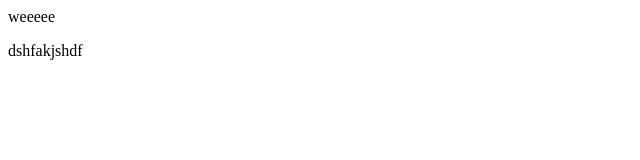
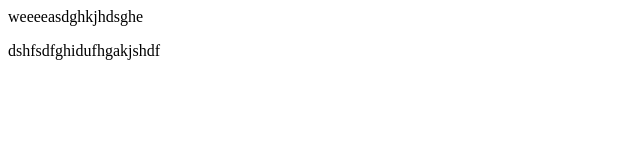
Before and after one commit to cconnerj/Conflict-2, a plain HTML site: page index.html in a window 1280 px wide. Shown: the whole page, without its empty margins (0-640 px from the left). Drawn offline with Linux system fonts and the light colour scheme.

Commit message:
New Stuff

```diff
--- a/index.html
+++ b/index.html
@@ -1,2 +1,2 @@
-<h> weeeee </h>
-    <p>dshfakjshdf</p>
+<h> weeeeasdghkjhdsghe </h>
+    <p>dshfsdfghidufhgakjshdf</p>
```
